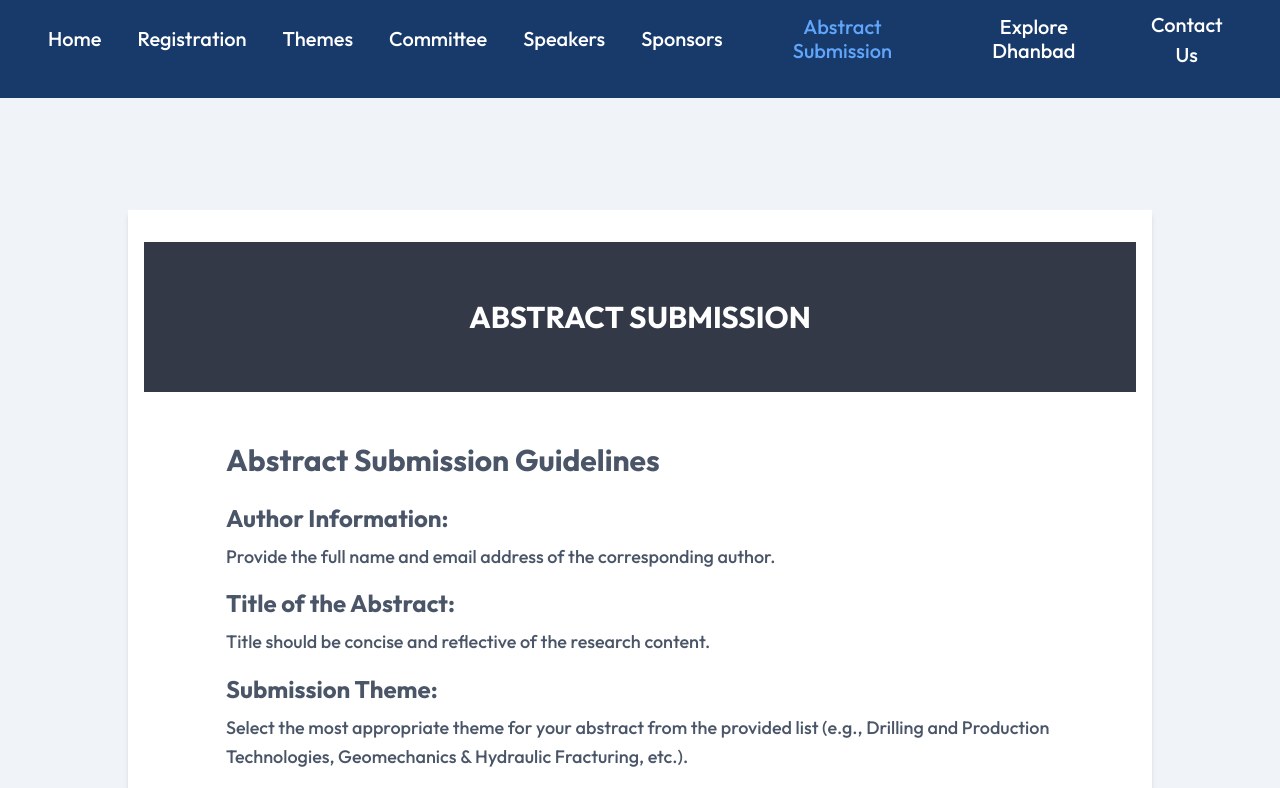
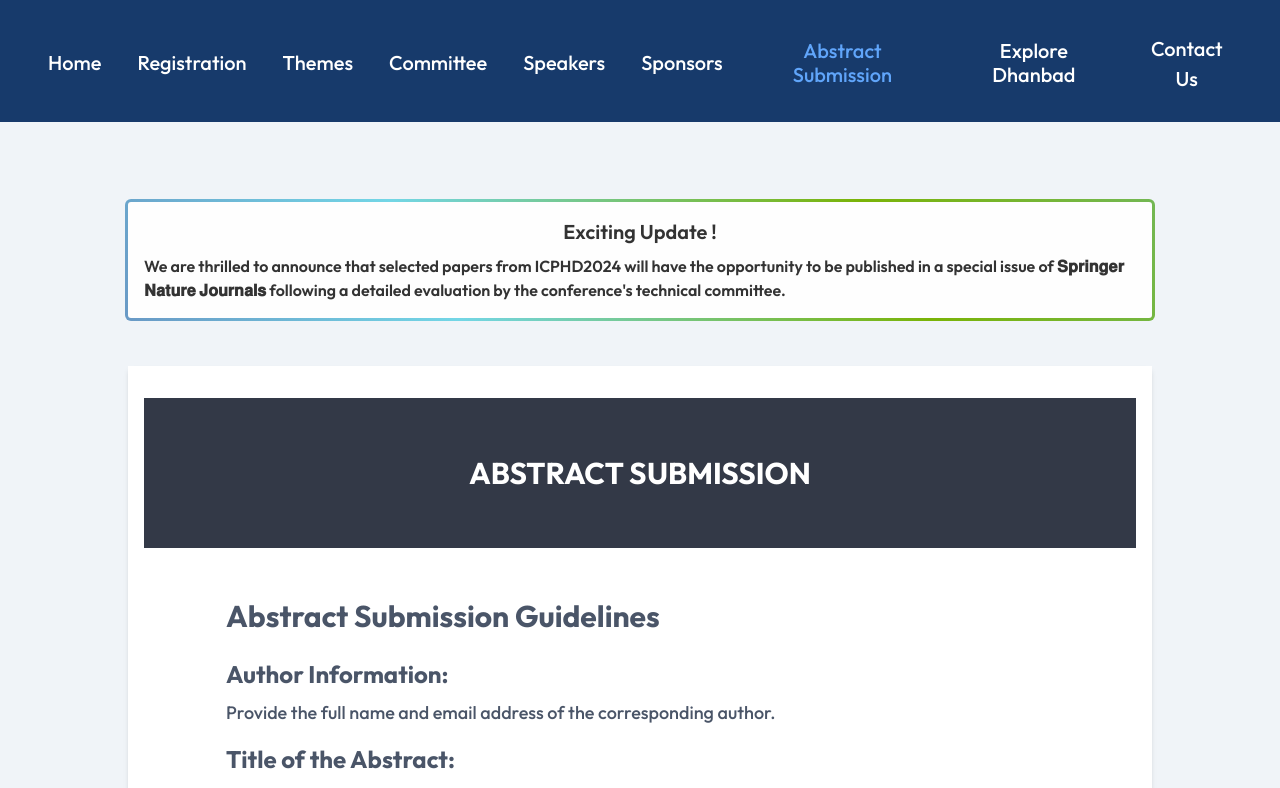
Before and after one commit to SanyogDg/ICPHD-IIT-ISM, a React (Create React App) app in the folder my-app/: page /abstract in a window 1280 px wide. Shown: the part 380-1168 px from the top of the page. Built offline with nearby package versions, Linux system fonts and the light colour scheme.

Commit message:
Imp message added

```diff
--- a/my-app/src/components/Textstrip/Textstrip.jsx
+++ b/my-app/src/components/Textstrip/Textstrip.jsx
@@ -1,7 +1,6 @@
 import React, { useState } from 'react';
 import Marquee from 'react-marquee-slider';
 import './Textstrip.css';
-import { Link } from 'react-router-dom';
 import { useNavigate } from 'react-router-dom';
 const Textstrip = () => {
     const [hovered, setIsHovered] = useState(false);
@@ -17,7 +16,8 @@ const Textstrip = () => {
         <>
             <div className="textstrip-container" onMouseEnter={()=>{setIsHovered(true)}} onMouseLeave={()=>{setIsHovered(false)}}>
                 <Marquee velocity={hovered? 0:100} pauseOnHover={true}>
-                    <div className='submit'>*Abstract submission open till 15th November 2024.*</div>
+                    <div className='submit'>*Abstract submission open till 21st November 2024.*</div>
+                    <div className='submit'>*Selected papers will be published in a special Issue of Springer Nature Journal*</div>
                     <div className='brochure'><span onClick={openPDF}>*Click to download Brochure*</span></div>
                     <div className='registercss'><span onClick={gotoregister}>*Click to Register*</span></div>
                 </Marquee>
--- a/my-app/src/pages/abstract/Abstract.jsx
+++ b/my-app/src/pages/abstract/Abstract.jsx
@@ -2,7 +2,7 @@ import React from 'react';
 import '../abstract/abstract.css'
 import { FiDownload } from 'react-icons/fi';
 function abstracttemp() {
-  const fileUrl ='./Abstract_Template.pdf';
+  const fileUrl = './Abstract_Template.pdf';
   window.open(fileUrl, '_blank');
 };
 
@@ -12,8 +12,19 @@ const emailfun = () => {
 
 function Abstract() {
   return (
-    <div className="max-w-5xl mx-auto mt-24 px-4 py-8 bg-white shadow-md  abstract " >
+    <div className='flex flex-col justify-center items-center '>
 
+      <div className='max-w-5xl mx-2 mt-20 p-4 gradient-border'>
+        <h1 className='text-xl font-bold text-center'>
+        Exciting Update !
+        </h1>
+        <div className='mt-2 font-semibold'>
+        We are thrilled to announce that selected papers from ICPHD2024 will have the opportunity to be published in a special issue of 𝐒𝐩𝐫𝐢𝐧𝐠𝐞𝐫 𝐍𝐚𝐭𝐮𝐫𝐞 𝐉𝐨𝐮𝐫𝐧𝐚𝐥𝐬 following a detailed evaluation by the conference's technical committee.
+        </div>
+      </div>
+
+
+      <div className="max-w-5xl mx-auto px-4 py-8 bg-white shadow-md  abstract " >
         <div className="text-center mb-6">
           <div className='h-abst'>
 
@@ -86,6 +97,7 @@ function Abstract() {
         </a>
 
       </div>
+    </div>
   );
 }
 
--- a/my-app/src/pages/abstract/abstract.css
+++ b/my-app/src/pages/abstract/abstract.css
@@ -1,10 +1,47 @@
 .abstract{
-        margin-top: 7rem;
+        margin-top: 3rem;
         align-items: center;
         justify-content: center;
         height: 100%;
         padding-bottom: 10px;
+        margin-bottom: 1rem;
 }
+
+
+    .gradient-border {
+        --borderWidth: 3px;
+        background: #fefefe;
+        position: relative;
+        border-radius: var(--borderWidth);
+      }
+      .gradient-border:after {
+        content: '';
+        position: absolute;
+        top: calc(-1 * var(--borderWidth));
+        left: calc(-1 * var(--borderWidth));
+        height: calc(100% + var(--borderWidth) * 2);
+        width: calc(100% + var(--borderWidth) * 2);
+        background: linear-gradient(60deg, #f79533, #f37055, #ef4e7b, #a166ab, #6580b8, #73d6e6, #7ab307, #6fba82);
+        border-radius: calc(2 * var(--borderWidth));
+        z-index: -1;
+        animation: animatedgradient 3s ease alternate infinite;
+        background-size: 300% 300%;
+      }
+
+
+      @keyframes animatedgradient {
+              0% {
+                      background-position: 0% 50%;
+              }
+              50% {
+                      background-position: 100% 50%;
+              }
+              100% {
+                      background-position: 0% 50%;
+              }
+      }
+
+
 
 .h-abst{
         background-color: rgb(51, 57, 71);
```
Lines whose indentation alone changed are shown as unchanged.
